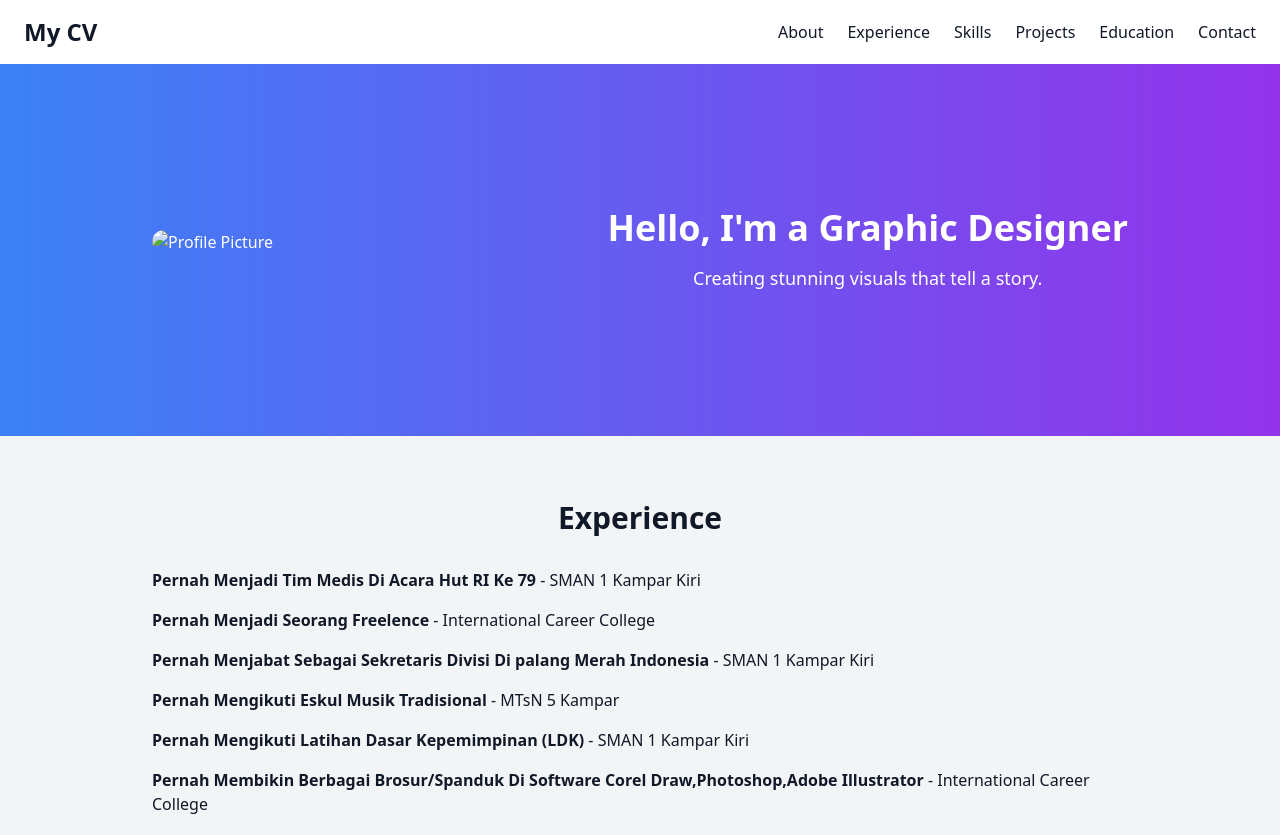
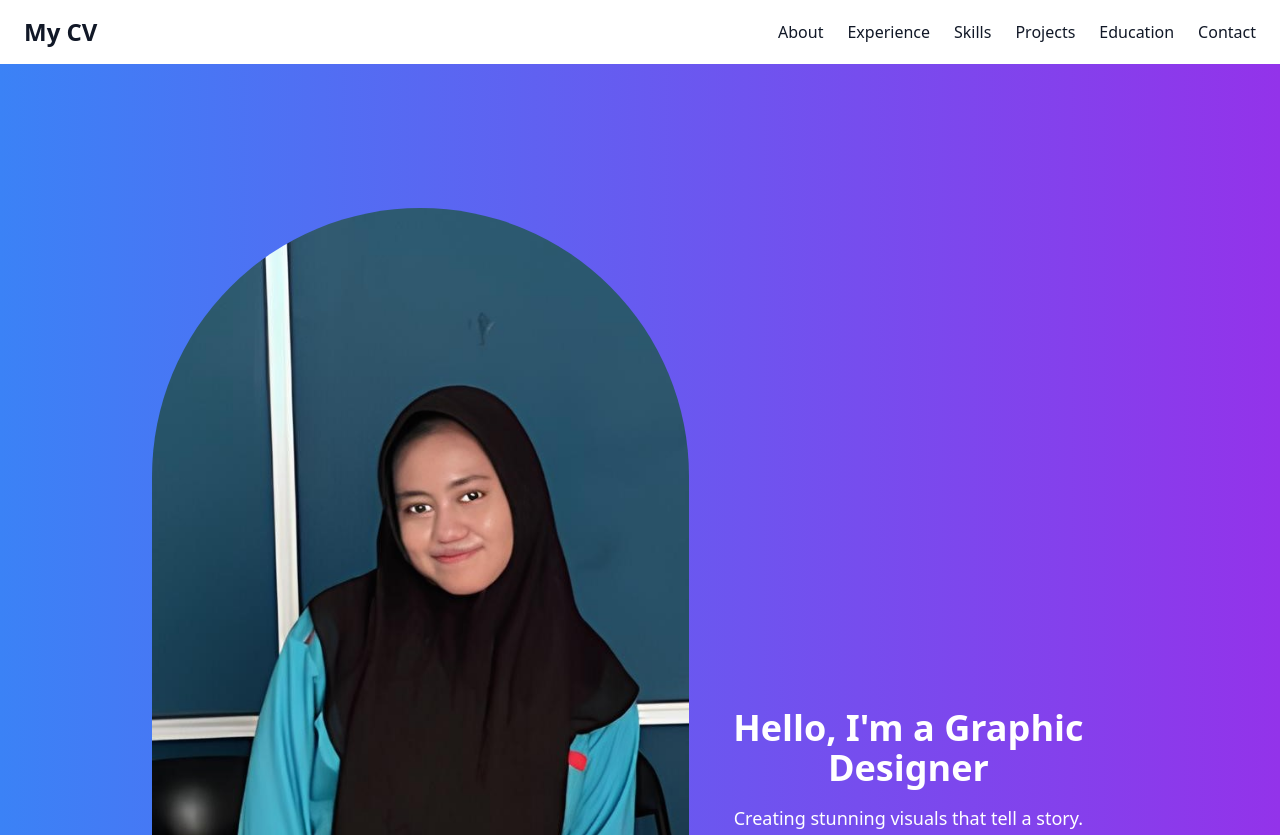
Before and after one commit to ndahsafitri/me, a plain HTML site: page index.html in a window 1280 px wide. Shown: the top 835 px of the page. Drawn offline with nearby package versions, Linux system fonts and the light colour scheme.

Commit message:
Update index.html

```diff
--- a/index.html
+++ b/index.html
@@ -36,7 +36,7 @@
       >
         <div>
           <img
-            src="hddd.jpg"
+            src="https://raw.githubusercontent.com/ndahsafitri/me/af081f0e1c831767c5378f39bd616cfe7f1b7eae/gambar%201%20.jpg"
             alt="Profile Picture"
             class="mx-auto rounded-full mb-4"
           />
```
